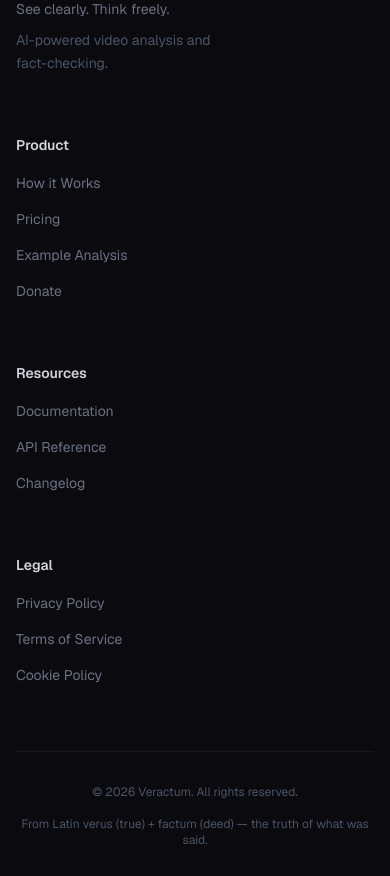
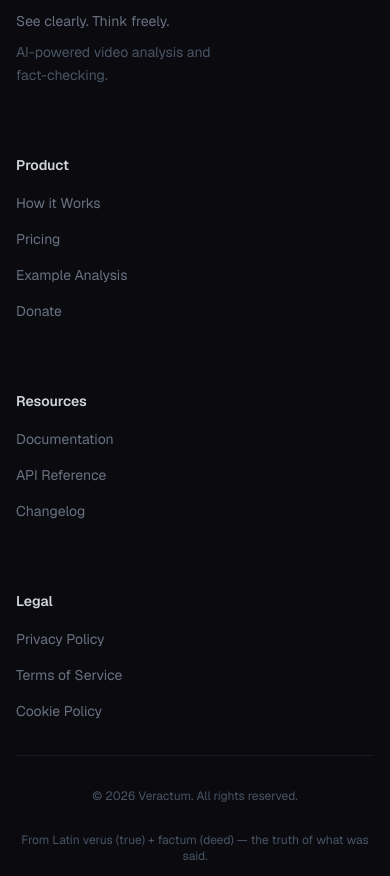
Before and after one commit to GoncaloBaiao/Veractum, a Next.js app: page / in a window 390 px wide. Shown: the part 5840-6716 px from the top of the page. Before the commit the page ends 6688 px from the top, so only its background shows below. Built offline with nearby package versions, Linux system fonts and the light colour scheme; no server answers.

Commit message:
fix: margin footer

```diff
--- a/src/components/Footer.tsx
+++ b/src/components/Footer.tsx
@@ -27,11 +27,11 @@
   };
 
   return (
-    <footer className="border-t border-gray-800/50 bg-[#0a0a0f] mt-auto">
+    <footer className="border-t border-gray-800/50 bg-[#0a0a0f]">
       <div className="page-container py-16">
         <div className="grid grid-cols-1 md:grid-cols-4 gap-12">
           {/* Brand */}
-          <div className="md:col-span-1">
+          <div className="md:col-span-1 pt-3">
             <Link href="/" className="flex items-center gap-2.5 mb-4">
               <BrandLogo size="sm" />
               <span className="text-lg font-bold tracking-tight">Veractum</span>
@@ -44,7 +44,7 @@
 
           {/* Link columns */}
           {Object.entries(footerLinks).map(([category, links]) => (
-            <div key={category} className="pt-1">
+            <div key={category} className="pt-3">
               <h3 className="text-sm font-semibold text-gray-300 mb-4 mt-2">{category}</h3>
               <ul className="space-y-3">
                 {links.map((link) => (
@@ -63,11 +63,11 @@
         </div>
 
         {/* Bottom bar */}
-        <div className="mt-16 pt-8 border-t border-gray-800/50 flex flex-col sm:flex-row items-center justify-between gap-4 text-center sm:text-left">
-          <p className="text-xs text-gray-600">
+        <div className="mt-8 pt-8 border-t border-gray-800/50 flex flex-col sm:flex-row items-center justify-between gap-4 text-center sm:text-left">
+          <p className="text-xs text-gray-600 mb-3">
             {t("copyright", { year: new Date().getFullYear() })}
           </p>
-          <p className="text-xs text-gray-600">
+          <p className="text-xs text-gray-600 mb-3">
             {t("etymology", { verus: "verus", factum: "factum" })}
           </p>
         </div>
```
